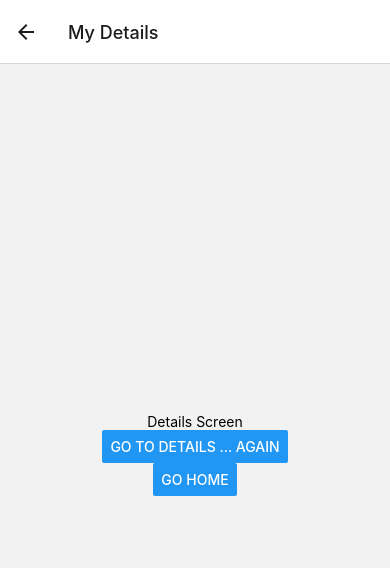
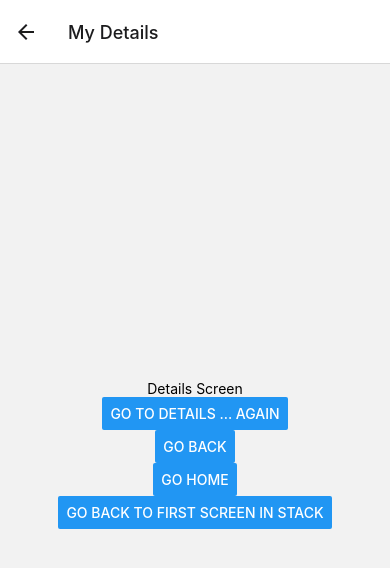
Before and after one commit to garyhungninesmartio/my-app-navigation, a React Native app: screen /Details in a window 390 px wide. Shown: the top 568 px of the page. Built offline with nearby package versions, Linux system fonts and the light colour scheme.

Commit message:
Add more navigation

```diff
--- a/pages/details/index.tsx
+++ b/pages/details/index.tsx
@@ -13,8 +13,14 @@ const DetailsPage: React.FC<Props> = ({navigation}) => {
         title={'Go to Details ... AGAIN'}
         onPress={() => navigation.push('Details')}
       />
+      <Button title="Go back" onPress={() => navigation.goBack()} />
       {/*No matter how many details page is pushed to stack, this will return to the home page*/}
       <Button title={'Go Home'} onPress={() => navigation.navigate('Home')} />
+      {/*Because home screen happens to be the first stacked page, it has same effect as navigate(home) */}
+      <Button
+        title="Go back to first screen in stack"
+        onPress={() => navigation.popToTop()}
+      />
     </View>
   );
 };
```
